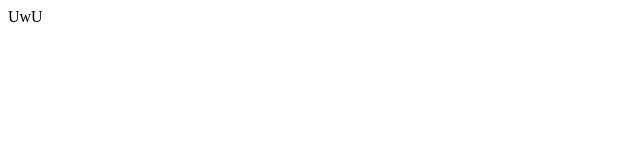
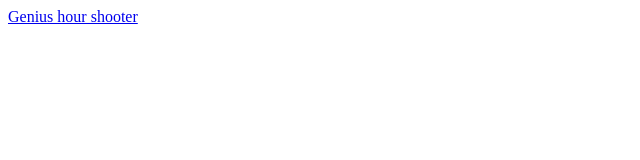
Before and after one commit to MElevy/MElevy.github.io, a plain HTML site: page index.html in a window 1280 px wide. Shown: the whole page, without its empty margins (0-640 px from the left). Drawn offline with Linux system fonts and the light colour scheme.

Commit message:
Added my video game

```diff
--- a/index.html
+++ b/index.html
@@ -5,6 +5,6 @@
     <title>HI</title>
   </head>
   <body>
-    UwU
+    <a href="/Genius-hour-shooter/templates/index.html">Genius hour shooter</a>
   </body>
 </html>
```
